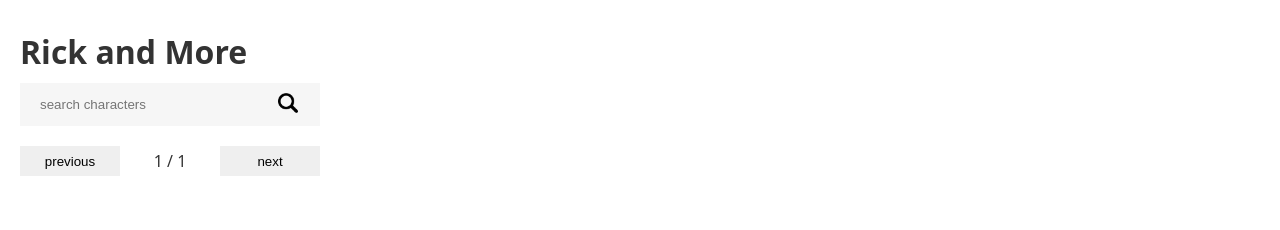
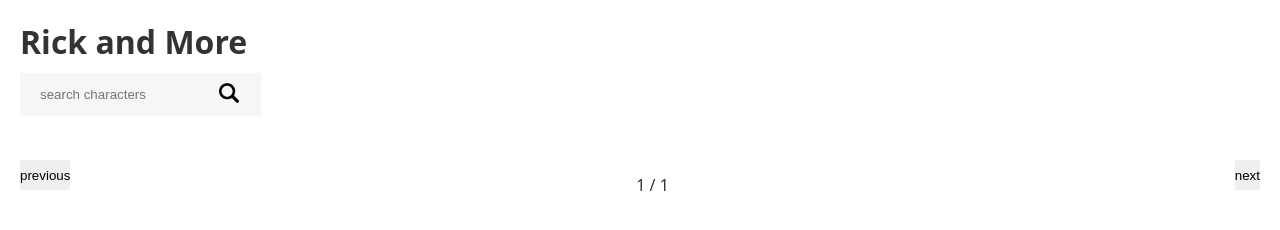
Before and after one commit to turbo-91/torbenJost-fabianRiess-rick-and-morty, a website with bundled scripts: page index.html in a window 1280 px wide. Built offline with nearby package versions, Linux system fonts and the light colour scheme; no server answers.

Commit message:
fix search bar on top and style

```diff
--- a/components/card/card.css
+++ b/components/card/card.css
@@ -1,10 +1,11 @@
 .card-container {
+  margin-top: 130px;
   margin-bottom: 10px;
   display: flex;
   flex-direction: row;
   flex-wrap: wrap;
   justify-content: space-around;
-  gap: 10px;
+  gap: 20px;
 }
 .card {
   width: 300px;
--- a/components/nav-button/nav-button.css
+++ b/components/nav-button/nav-button.css
@@ -1,4 +1,5 @@
 .button {
+  height: 30px;
   border: none;
 }
 
--- a/components/nav-pagination/nav-pagination.css
+++ b/components/nav-pagination/nav-pagination.css
@@ -1,7 +1,11 @@
 .navigation {
-  height: 30px;
-  display: grid;
-  grid-template-columns: 100px 100px 100px;
+  width: 100%;
+  height: 50px;
+  display: flex;
+  flex: row;
+  justify-content: space-between;
+  /* display: grid;
+  grid-template-columns: 100px 100px 100px;x */
 }
 
 .navigation__pagination {
--- a/components/search-bar/search-bar.css
+++ b/components/search-bar/search-bar.css
@@ -1,23 +1,35 @@
 .search-bar-container {
-  width: 300px;
+  top: -5px;
+  height: 140px;
+  width: 100%;
+  padding-top: 15px;
+  align-content: center;
+  position: fixed;
+  background-color: white;
+  display: flex;
+  flex-direction: column;
 }
 
 .search-bar {
   padding: 10px 20px;
   background-color: var(--color-secondary);
+  width: max-content;
   display: grid;
   grid-template-columns: 1fr 24px;
+  position: relative;
 }
 
 .search-bar__input {
   background-color: transparent;
   border: none;
   color: var(--color-primary);
+  position: relative;
 }
 
 .search-bar__button {
   border: none;
   background-color: transparent;
+  position: relative;
 }
 
 .search-bar__input:focus {
--- a/index.html
+++ b/index.html
@@ -11,9 +11,9 @@
     <script type="module" src="./index.js"></script>
   </head>
   <body>
-    <h1 class="title">Rick and More</h1>
     <main>
       <div class="search-bar-container" data-js="search-bar-container">
+        <h1 class="title">Rick and More</h1>
         <form action="" class="search-bar" data-js="search-bar">
           <input
             name="query"
--- a/styles.css
+++ b/styles.css
@@ -28,5 +28,6 @@ main {
 }
 
 .title {
+  top: 15px;
   padding: 10px 0;
 }
```
